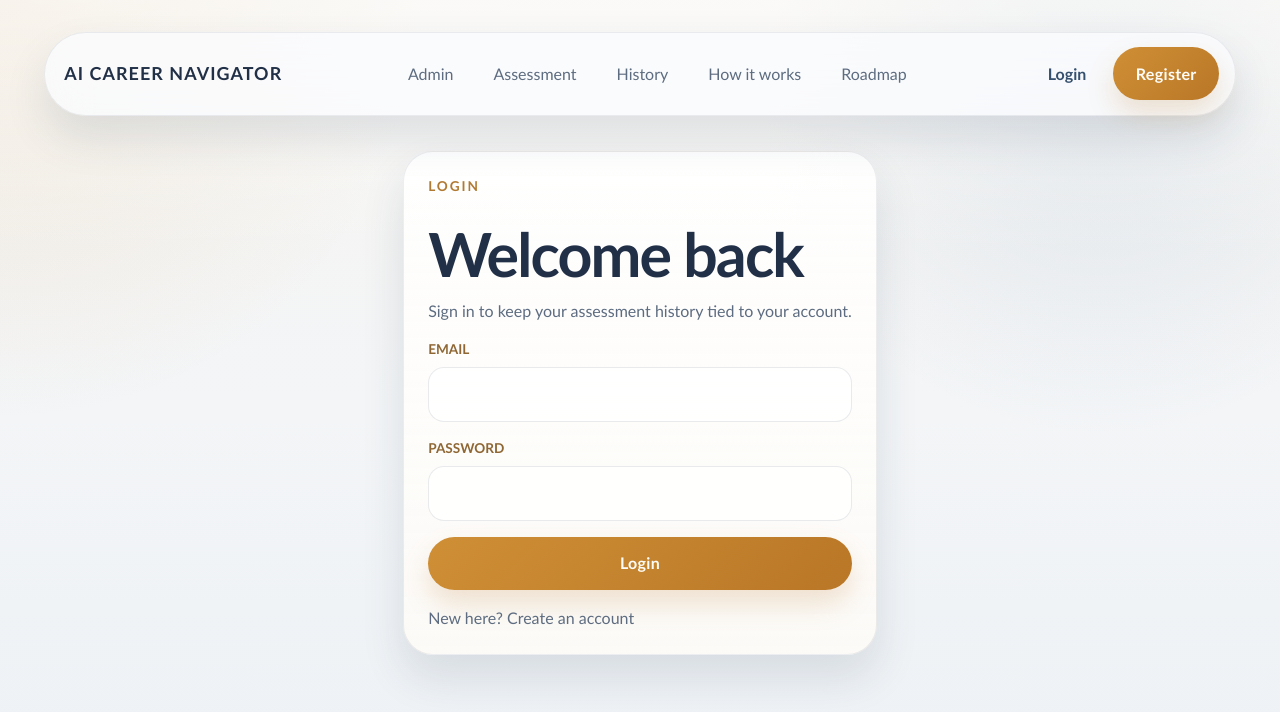
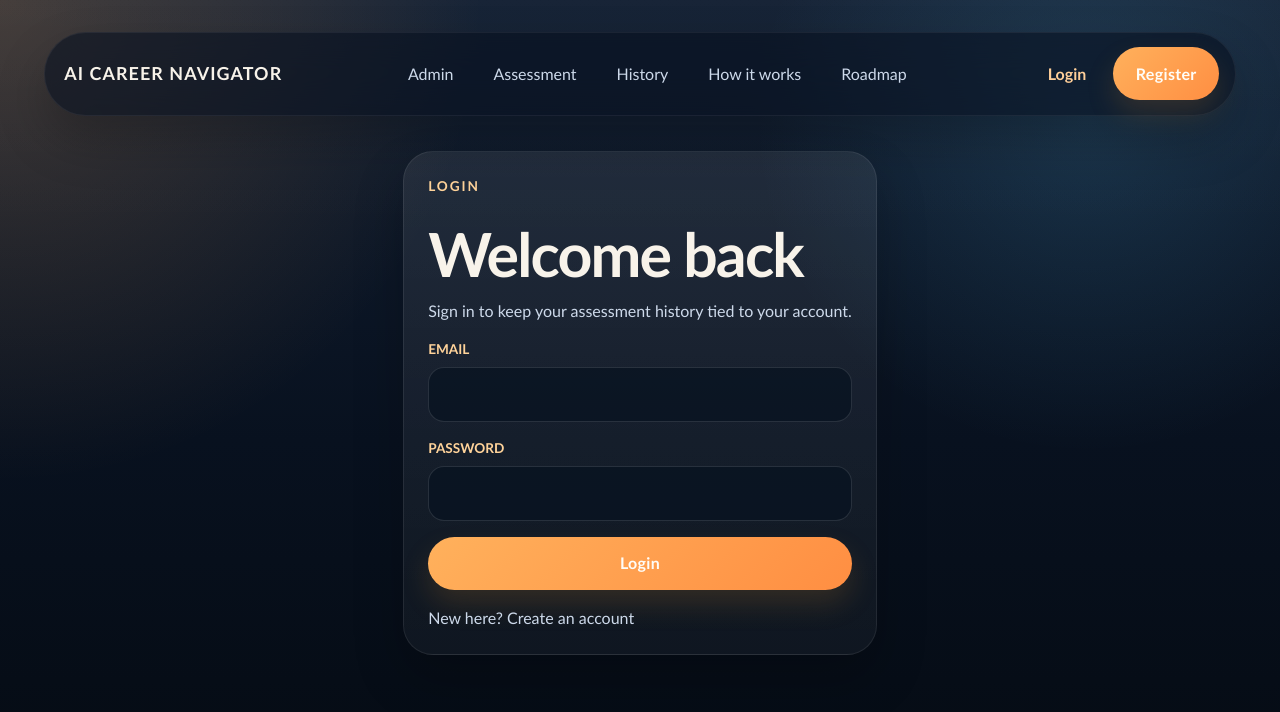
Before and after one commit to habibafathima2k4-art/AI_Career_Navigator, a React (Vite) app in the folder frontend/: page /login in a window 1280 px wide. Shown: the top 712 px of the page. Built offline with nearby package versions, Linux system fonts and the light colour scheme.

Commit message:
Restore dark theme and align admin create panels

```diff
--- a/frontend/src/pages/AdminPage.jsx
+++ b/frontend/src/pages/AdminPage.jsx
@@ -393,7 +393,7 @@ export default function AdminPage() {
             </section>
           ) : null}
 
-          <section className="admin-grid">
+          <section className="admin-grid admin-form-grid">
             <form
               className={`assessment-form admin-skill-form ${editingSkillId ? "admin-skill-form-editing" : ""}`}
               onSubmit={handleSkillSubmit}
--- a/frontend/src/styles.css
+++ b/frontend/src/styles.css
@@ -1,23 +1,23 @@
 :root {
   font-family: "Trebuchet MS", "Segoe UI", sans-serif;
-  color: #213047;
+  color: #f8f3ea;
   background:
-    radial-gradient(circle at top left, rgba(201, 138, 46, 0.12), transparent 28%),
-    radial-gradient(circle at 86% 12%, rgba(106, 143, 184, 0.14), transparent 26%),
-    linear-gradient(180deg, #f6f4f0 0%, #f3f5f7 52%, #edf1f5 100%);
+    radial-gradient(circle at top left, rgba(255, 166, 77, 0.2), transparent 32%),
+    radial-gradient(circle at 85% 15%, rgba(86, 199, 255, 0.14), transparent 26%),
+    linear-gradient(180deg, #132033 0%, #08111f 55%, #050b13 100%);
   line-height: 1.5;
   font-weight: 400;
-  --surface: rgba(252, 253, 255, 0.78);
-  --surface-strong: rgba(255, 255, 255, 0.92);
-  --surface-deep: rgba(248, 250, 253, 0.92);
-  --stroke: rgba(33, 48, 71, 0.08);
-  --text-soft: #5d6c80;
-  --text-muted: #7a8899;
-  --accent: #cf8f35;
-  --accent-strong: #b97727;
-  --accent-cool: #6a8fb8;
-  --danger: #c96b65;
-  --shadow-lg: 0 22px 44px rgba(36, 54, 79, 0.12);
+  --surface: rgba(255, 255, 255, 0.06);
+  --surface-strong: rgba(255, 255, 255, 0.08);
+  --surface-deep: rgba(7, 18, 32, 0.6);
+  --stroke: rgba(255, 255, 255, 0.08);
+  --text-soft: #cdd9ea;
+  --text-muted: #97abc6;
+  --accent: #ffb15c;
+  --accent-strong: #ff8e42;
+  --accent-cool: #67d2ff;
+  --danger: #ff7b7b;
+  --shadow-lg: 0 24px 50px rgba(0, 0, 0, 0.22);
 }
 
 * {
@@ -34,7 +34,7 @@ body,
 body {
   min-height: 100vh;
   background:
-    linear-gradient(180deg, rgba(255, 255, 255, 0.52), rgba(255, 255, 255, 0) 32%),
+    linear-gradient(180deg, rgba(255, 255, 255, 0.02), transparent 30%),
     transparent;
 }
 
@@ -83,8 +83,8 @@ button:disabled {
 .site-header {
   align-items: center;
   backdrop-filter: blur(20px);
-  background: rgba(250, 252, 254, 0.8);
-  border: 1px solid rgba(33, 48, 71, 0.08);
+  background: rgba(8, 17, 31, 0.58);
+  border: 1px solid rgba(255, 255, 255, 0.06);
   border-radius: 999px;
   box-shadow: var(--shadow-lg);
   display: flex;
@@ -96,7 +96,7 @@ button:disabled {
 }
 
 .brand {
-  color: #213047;
+  color: #f8f3ea;
   font-size: 1.12rem;
   font-weight: 800;
   letter-spacing: 0.06em;
@@ -117,8 +117,8 @@ button:disabled {
 }
 
 .site-nav a:hover {
-  background: rgba(75, 143, 199, 0.09);
-  color: #1f3550;
+  background: rgba(255, 255, 255, 0.06);
+  color: #fff4df;
 }
 
 .auth-nav {
@@ -129,7 +129,7 @@ button:disabled {
 }
 
 .ghost-link {
-  color: #35506f;
+  color: #ffcf99;
   border-radius: 999px;
   font-weight: 700;
   padding: 0.65rem 0.95rem;
@@ -137,8 +137,8 @@ button:disabled {
 }
 
 .ghost-link:hover {
-  background: rgba(75, 143, 199, 0.08);
-  color: #1f3550;
+  background: rgba(255, 255, 255, 0.06);
+  color: #fff4df;
 }
 
 .page {
@@ -156,7 +156,7 @@ button:disabled {
 
 .eyebrow,
 .section-label {
-  color: #b17a32;
+  color: #ffd39a;
   font-size: 0.85rem;
   font-weight: 700;
   letter-spacing: 0.14em;
@@ -189,8 +189,8 @@ button:disabled {
 }
 
 .api-badge {
-  background: rgba(75, 143, 199, 0.08);
-  border: 1px solid rgba(33, 48, 71, 0.08);
+  background: rgba(255, 255, 255, 0.07);
+  border: 1px solid rgba(255, 255, 255, 0.09);
   border-radius: 999px;
   color: var(--text-soft);
   padding: 0.65rem 1rem;
@@ -200,7 +200,7 @@ button:disabled {
 .phase-card,
 .roadmap-card {
   background:
-    linear-gradient(180deg, rgba(255, 255, 255, 0.9), rgba(247, 250, 253, 0.8));
+    linear-gradient(180deg, rgba(255, 255, 255, 0.08), rgba(255, 255, 255, 0.04));
   border: 1px solid var(--stroke);
   border-radius: 28px;
   box-shadow: var(--shadow-lg);
@@ -376,6 +376,14 @@ button:disabled {
   grid-template-columns: repeat(2, minmax(0, 1fr));
 }
 
+.admin-form-grid {
+  align-items: stretch;
+}
+
+.admin-form-grid > .admin-skill-form {
+  height: 100%;
+}
+
 .admin-span-2 {
   grid-column: 1 / -1;
 }
@@ -386,7 +394,7 @@ button:disabled {
 }
 
 .field span {
-  color: #8f6734;
+  color: #ffd39a;
   font-size: 0.85rem;
   font-weight: 700;
   text-transform: uppercase;
@@ -394,10 +402,10 @@ button:disabled {
 
 .field input,
 .field select {
-  background: rgba(255, 255, 255, 0.82);
-  border: 1px solid rgba(33, 48, 71, 0.1);
+  background: rgba(7, 18, 32, 0.72);
+  border: 1px solid rgba(255, 255, 255, 0.12);
   border-radius: 16px;
-  color: #213047;
+  color: #f8f3ea;
   font: inherit;
   padding: 0.9rem 1rem;
   transition: border-color 150ms ease, box-shadow 150ms ease, background 150ms ease;
@@ -405,7 +413,7 @@ button:disabled {
 
 .field input:focus,
 .field select:focus {
-  background: rgba(255, 255, 255, 0.96);
+  background: rgba(7, 18, 32, 0.9);
   border-color: rgba(75, 143, 199, 0.4);
   box-shadow: 0 0 0 4px rgba(75, 143, 199, 0.12);
   outline: none;
@@ -434,7 +442,7 @@ button:disabled {
 
 .skill-toolbar {
   align-items: end;
-  background: rgba(255, 255, 255, 0.64);
+  background: rgba(7, 18, 32, 0.42);
   border: 1px solid var(--stroke);
   border-radius: 24px;
   display: flex;
@@ -449,8 +457,8 @@ button:disabled {
 
 .skill-summary {
   align-items: center;
-  background: linear-gradient(135deg, rgba(201, 138, 46, 0.14), rgba(106, 143, 184, 0.1));
-  border: 1px solid rgba(33, 48, 71, 0.08);
+  background: linear-gradient(135deg, rgba(255, 177, 92, 0.18), rgba(103, 210, 255, 0.12));
+  border: 1px solid rgba(255, 255, 255, 0.08);
   border-radius: 20px;
   display: grid;
   min-width: 120px;
@@ -489,7 +497,7 @@ button:disabled {
 }
 
 .skill-group-label {
-  color: #b87528;
+  color: #ffd39a;
   font-size: 0.95rem;
   font-weight: 700;
   letter-spacing: 0.08em;
@@ -499,10 +507,10 @@ button:disabled {
 
 .status-chip,
 .score-pill {
-  background: rgba(75, 143, 199, 0.08);
-  border: 1px solid rgba(33, 48, 71, 0.08);
+  background: rgba(255, 255, 255, 0.08);
+  border: 1px solid rgba(255, 255, 255, 0.08);
   border-radius: 999px;
-  color: #35506f;
+  color: #ffd39a;
   padding: 0.45rem 0.85rem;
 }
 
@@ -520,7 +528,7 @@ button:disabled {
 .metric-card,
 .empty-state {
   background:
-    linear-gradient(180deg, rgba(255, 255, 255, 0.92), rgba(255, 252, 247, 0.78));
+    linear-gradient(180deg, rgba(255, 255, 255, 0.08), rgba(255, 255, 255, 0.04));
   border: 1px solid var(--stroke);
   border-radius: 26px;
   box-shadow: var(--shadow-lg);
@@ -532,17 +540,17 @@ button:disabled {
 }
 
 .resource-card:hover {
-  border-color: rgba(75, 143, 199, 0.26);
-  box-shadow: 0 20px 36px rgba(36, 54, 79, 0.14);
+  border-color: rgba(103, 210, 255, 0.38);
+  box-shadow: 0 22px 40px rgba(8, 17, 31, 0.4);
   transform: translateY(-2px);
 }
 
 .skill-card-active {
-  border-color: rgba(232, 155, 60, 0.34);
-  box-shadow: inset 0 0 0 1px rgba(232, 155, 60, 0.16);
+  border-color: rgba(255, 177, 92, 0.56);
+  box-shadow: inset 0 0 0 1px rgba(255, 177, 92, 0.18);
   background:
-    radial-gradient(circle at top right, rgba(232, 155, 60, 0.12), transparent 34%),
-    linear-gradient(180deg, rgba(255, 255, 255, 0.94), rgba(255, 252, 247, 0.8));
+    radial-gradient(circle at top right, rgba(255, 177, 92, 0.14), transparent 34%),
+    linear-gradient(180deg, rgba(255, 255, 255, 0.1), rgba(255, 255, 255, 0.05));
 }
 
 .skill-card {
@@ -597,10 +605,10 @@ button:disabled {
 }
 
 .skill-badge {
-  background: rgba(75, 143, 199, 0.1);
-  border: 1px solid rgba(75, 143, 199, 0.12);
+  background: rgba(103, 210, 255, 0.14);
+  border: 1px solid rgba(103, 210, 255, 0.16);
   border-radius: 999px;
-  color: #35506f;
+  color: #bcecff;
   font-size: 0.78rem;
   font-weight: 700;
   letter-spacing: 0.04em;
@@ -609,17 +617,17 @@ button:disabled {
 }
 
 .skill-select-button {
-  background: rgba(255, 255, 255, 0.78);
-  border: 1px solid rgba(33, 48, 71, 0.08);
+  background: rgba(255, 255, 255, 0.06);
+  border: 1px solid rgba(255, 255, 255, 0.12);
   border-radius: 999px;
   box-shadow: none;
-  color: #213047;
+  color: #fff4df;
   min-height: auto;
   padding: 0.55rem 0.95rem;
 }
 
 .skill-select-button:hover {
-  background: rgba(232, 155, 60, 0.1);
+  background: rgba(255, 177, 92, 0.12);
   box-shadow: none;
 }
 
@@ -788,7 +796,7 @@ button:disabled {
 }
 
 .result-meta {
-  color: #946126;
+  color: #ffd39a;
   display: flex;
   flex-wrap: wrap;
   gap: 0.8rem;
@@ -796,8 +804,8 @@ button:disabled {
 
 .comparison-board {
   background:
-    radial-gradient(circle at top right, rgba(75, 143, 199, 0.12), transparent 28%),
-    linear-gradient(180deg, rgba(255, 255, 255, 0.92), rgba(255, 252, 247, 0.78));
+    radial-gradient(circle at top right, rgba(103, 210, 255, 0.1), transparent 28%),
+    linear-gradient(180deg, rgba(255, 255, 255, 0.08), rgba(255, 255, 255, 0.04));
   border: 1px solid var(--stroke);
   border-radius: 30px;
   box-shadow: var(--shadow-lg);
@@ -809,8 +817,8 @@ button:disabled {
 
 .comparison-row {
   align-items: center;
-  background: rgba(255, 255, 255, 0.7);
-  border: 1px solid rgba(33, 48, 71, 0.08);
+  background: rgba(7, 18, 32, 0.46);
+  border: 1px solid rgba(255, 255, 255, 0.07);
   border-radius: 24px;
   display: grid;
   gap: 1rem;
@@ -831,7 +839,7 @@ button:disabled {
 }
 
 .comparison-title-row strong {
-  color: #213047;
+  color: #fff1dc;
   font-size: 1.08rem;
 }
 
@@ -841,10 +849,10 @@ button:disabled {
 }
 
 .comparison-rank-badge {
-  background: rgba(75, 143, 199, 0.08);
-  border: 1px solid rgba(33, 48, 71, 0.08);
+  background: rgba(255, 255, 255, 0.08);
+  border: 1px solid rgba(255, 255, 255, 0.08);
   border-radius: 999px;
-  color: #35506f;
+  color: #bfeeff;
   font-size: 0.76rem;
   font-weight: 700;
   letter-spacing: 0.05em;
@@ -858,10 +866,10 @@ button:disabled {
 }
 
 .comparison-metric span {
-  background: linear-gradient(135deg, rgba(232, 155, 60, 0.18), rgba(75, 143, 199, 0.08));
-  border: 1px solid rgba(232, 155, 60, 0.12);
+  background: linear-gradient(135deg, rgba(255, 177, 92, 0.2), rgba(255, 255, 255, 0.08));
+  border: 1px solid rgba(255, 177, 92, 0.14);
   border-radius: 16px;
-  color: #213047;
+  color: #fff1dc;
   font-size: 1rem;
   font-weight: 800;
   min-width: 82px;
@@ -870,8 +878,8 @@ button:disabled {
 }
 
 .comparison-bar-shell {
-  background: rgba(33, 48, 71, 0.08);
-  border: 1px solid rgba(33, 48, 71, 0.06);
+  background: rgba(255, 255, 255, 0.06);
+  border: 1px solid rgba(255, 255, 255, 0.08);
   border-radius: 999px;
   height: 18px;
   overflow: hidden;
@@ -892,13 +900,13 @@ button:disabled {
 }
 
 .gap-item {
-  background: rgba(255, 255, 255, 0.65);
+  background: rgba(7, 18, 32, 0.52);
   border-radius: 18px;
   padding: 0.9rem 1rem;
 }
 
 .gap-item strong {
-  color: #a56a24;
+  color: #ffd39a;
   text-transform: capitalize;
 }
 
@@ -911,7 +919,7 @@ button:disabled {
 }
 
 .auth-card {
-  background: linear-gradient(180deg, rgba(255, 255, 255, 0.92), rgba(255, 252, 247, 0.8));
+  background: linear-gradient(180deg, rgba(255, 255, 255, 0.08), rgba(255, 255, 255, 0.04));
   border: 1px solid var(--stroke);
   border-radius: 30px;
   box-shadow: var(--shadow-lg);
@@ -934,23 +942,23 @@ button:disabled {
 
 .admin-edit-grid input,
 .admin-edit-grid select {
-  background: rgba(255, 255, 255, 0.84);
-  border: 1px solid rgba(33, 48, 71, 0.1);
+  background: rgba(7, 18, 32, 0.72);
+  border: 1px solid rgba(255, 255, 255, 0.12);
   border-radius: 14px;
-  color: #213047;
+  color: #f8f3ea;
   font: inherit;
   padding: 0.8rem 0.95rem;
 }
 
 .admin-skill-form {
   background:
-    radial-gradient(circle at top right, rgba(75, 143, 199, 0.12), transparent 34%),
-    radial-gradient(circle at top left, rgba(201, 138, 46, 0.08), transparent 28%),
-    linear-gradient(180deg, rgba(255, 255, 255, 0.93), rgba(247, 250, 253, 0.84));
+    radial-gradient(circle at top right, rgba(103, 210, 255, 0.12), transparent 34%),
+    radial-gradient(circle at top left, rgba(255, 177, 92, 0.12), transparent 28%),
+    linear-gradient(180deg, rgba(255, 255, 255, 0.1), rgba(255, 255, 255, 0.045));
   backdrop-filter: blur(22px);
-  border: 1px solid rgba(33, 48, 71, 0.08);
+  border: 1px solid rgba(255, 255, 255, 0.12);
   box-shadow:
-    0 24px 44px rgba(36, 54, 79, 0.14),
+    0 28px 50px rgba(0, 0, 0, 0.24),
     inset 0 1px 0 rgba(255, 255, 255, 0.08);
   gap: 1.35rem;
   overflow: hidden;
@@ -984,17 +992,17 @@ button:disabled {
 }
 
 .admin-card-title {
-  color: #213047;
+  color: #fff5e7;
   font-size: 1.35rem;
   letter-spacing: -0.02em;
   margin: 0;
 }
 
 .admin-skill-status {
-  background: linear-gradient(135deg, rgba(75, 143, 199, 0.14), rgba(255, 255, 255, 0.5));
-  border: 1px solid rgba(75, 143, 199, 0.16);
+  background: linear-gradient(135deg, rgba(103, 210, 255, 0.16), rgba(255, 255, 255, 0.06));
+  border: 1px solid rgba(103, 210, 255, 0.18);
   border-radius: 999px;
-  color: #35506f;
+  color: #c9eeff;
   box-shadow: inset 0 1px 0 rgba(255, 255, 255, 0.08);
   font-size: 0.82rem;
   font-weight: 700;
@@ -1003,11 +1011,11 @@ button:disabled {
 }
 
 .admin-form-note {
-  background: linear-gradient(180deg, rgba(255, 255, 255, 0.78), rgba(246, 249, 252, 0.78));
-  border: 1px solid rgba(33, 48, 71, 0.08);
+  background: linear-gradient(180deg, rgba(7, 18, 32, 0.38), rgba(255, 255, 255, 0.03));
+  border: 1px solid rgba(255, 255, 255, 0.08);
   border-radius: 20px;
   box-shadow: inset 0 1px 0 rgba(255, 255, 255, 0.04);
-  color: #58677a;
+  color: #d7e3f3;
   margin: -0.2rem 0 0;
   padding: 0.95rem 1rem;
 }
@@ -1034,11 +1042,11 @@ button:disabled {
 
 .admin-skill-item {
   background:
-    radial-gradient(circle at top right, rgba(75, 143, 199, 0.08), transparent 30%),
-    linear-gradient(180deg, rgba(255, 255, 255, 0.82), rgba(255, 252, 247, 0.72));
-  border: 1px solid rgba(33, 48, 71, 0.08);
+    radial-gradient(circle at top right, rgba(103, 210, 255, 0.08), transparent 30%),
+    linear-gradient(180deg, rgba(255, 255, 255, 0.08), rgba(255, 255, 255, 0.035));
+  border: 1px solid rgba(255, 255, 255, 0.08);
   box-shadow:
-    0 16px 30px rgba(36, 54, 79, 0.1),
+    0 18px 36px rgba(0, 0, 0, 0.18),
     inset 0 1px 0 rgba(255, 255, 255, 0.05);
   display: grid;
   gap: 1rem;
@@ -1056,12 +1064,12 @@ button:disabled {
 
 .admin-skill-item-active {
   background:
-    radial-gradient(circle at top right, rgba(201, 138, 46, 0.08), transparent 28%),
-    linear-gradient(180deg, rgba(255, 255, 255, 0.92), rgba(246, 249, 252, 0.8));
-  border-color: rgba(201, 138, 46, 0.24);
+    radial-gradient(circle at top right, rgba(255, 177, 92, 0.14), transparent 28%),
+    linear-gradient(180deg, rgba(255, 255, 255, 0.1), rgba(255, 255, 255, 0.04));
+  border-color: rgba(255, 177, 92, 0.38);
   box-shadow:
-    0 18px 32px rgba(36, 54, 79, 0.12),
-    inset 0 0 0 1px rgba(201, 138, 46, 0.14),
+    0 24px 44px rgba(0, 0, 0, 0.22),
+    inset 0 0 0 1px rgba(255, 177, 92, 0.18),
     inset 0 1px 0 rgba(255, 255, 255, 0.05);
 }
 
@@ -1078,20 +1086,20 @@ button:disabled {
 }
 
 .admin-skill-copy strong {
-  color: #213047;
+  color: #fff2de;
   font-size: 1.08rem;
 }
 
 .admin-skill-copy p {
-  color: #5e6f82;
+  color: #d3dfef;
   margin: 0;
 }
 
 .admin-category-badge {
-  background: linear-gradient(135deg, rgba(255, 255, 255, 0.76), rgba(201, 138, 46, 0.08));
-  border: 1px solid rgba(33, 48, 71, 0.08);
+  background: linear-gradient(135deg, rgba(255, 255, 255, 0.1), rgba(255, 177, 92, 0.08));
+  border: 1px solid rgba(255, 255, 255, 0.1);
   border-radius: 999px;
-  color: #846742;
+  color: #ffd39a;
   box-shadow: inset 0 1px 0 rgba(255, 255, 255, 0.06);
   font-size: 0.76rem;
   font-weight: 700;
```
